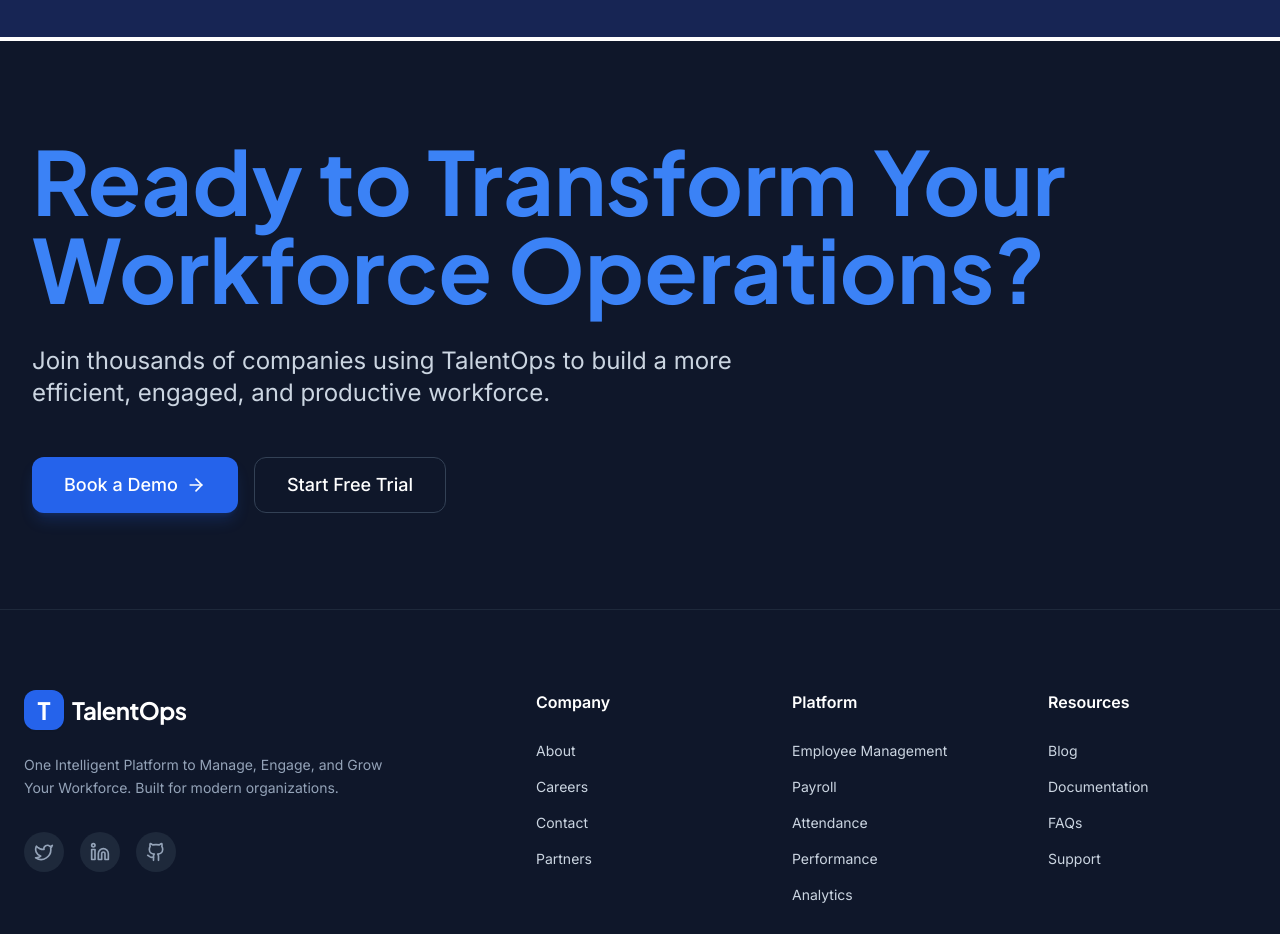
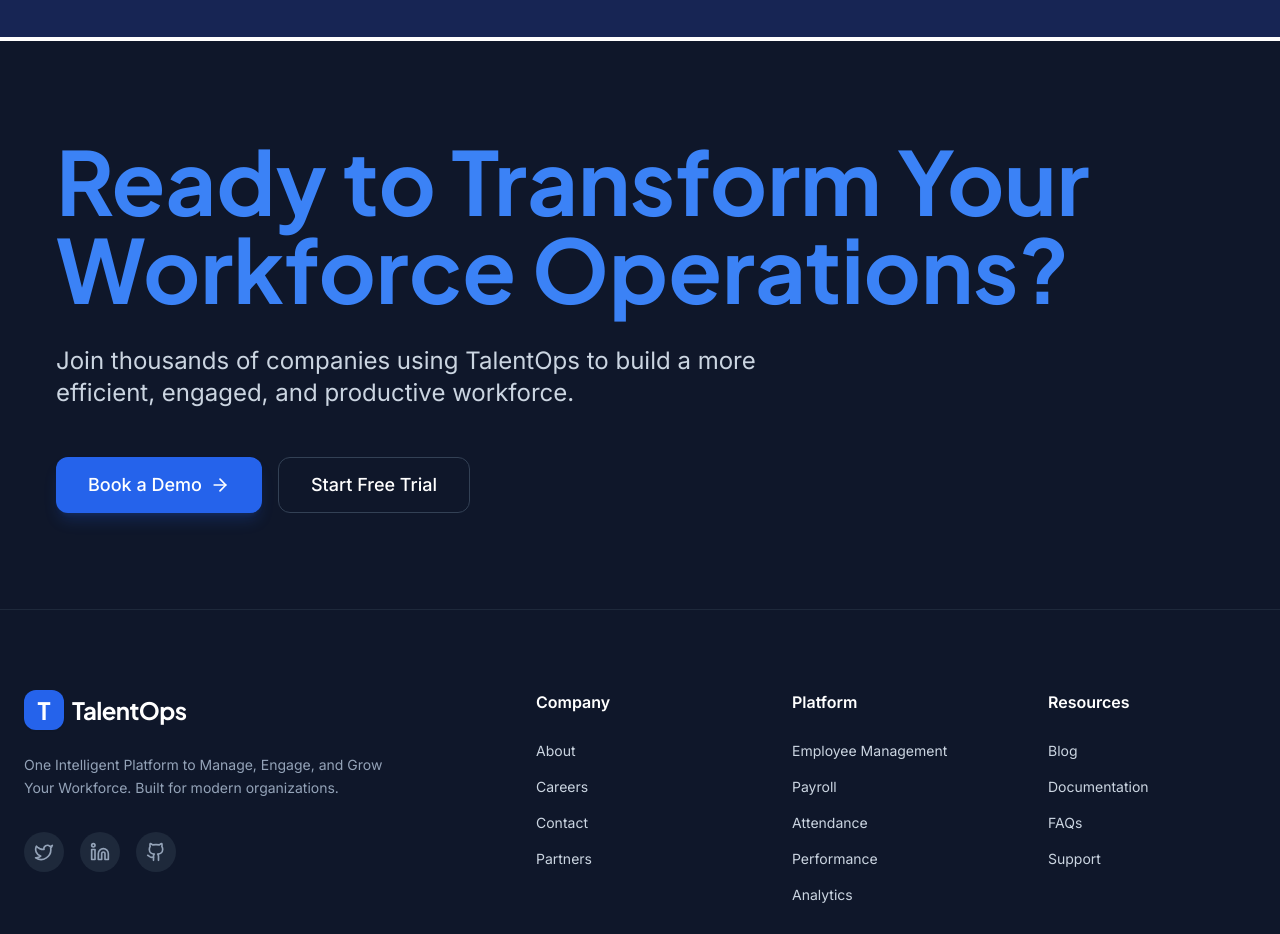
Before and after one commit to Deepthiswarupa/T-ops-LP, a React (Vite) app: page / in a window 1280 px wide. Shown: the part 9060-9994 px from the top of the page. Built offline with nearby package versions, Linux system fonts and the light colour scheme.

Commit message:
Perfectly align Final CTA text with FAQ text

```diff
--- a/src/components/sections/FinalCTASection.tsx
+++ b/src/components/sections/FinalCTASection.tsx
@@ -6,7 +6,8 @@ import { ArrowRight } from "lucide-react";
 export function FinalCTASection() {
   return (
     <section className="py-24 bg-slate-900 text-left">
-      <div className="w-full max-w-[1400px] mx-auto px-4 md:px-8">
+      <div className="max-w-[1400px] mx-auto px-6 lg:px-8">
+        <div className="px-6">
           <h2 className="text-5xl md:text-7xl lg:text-[5.5rem] font-display font-bold text-blue-500 mb-8 leading-tight">
             Ready to Transform Your Workforce Operations?
           </h2>
@@ -22,6 +23,7 @@ export function FinalCTASection() {
             </Button>
           </div>
         </div>
+      </div>
     </section>
   );
 }
```
Lines whose indentation alone changed are shown as unchanged.
